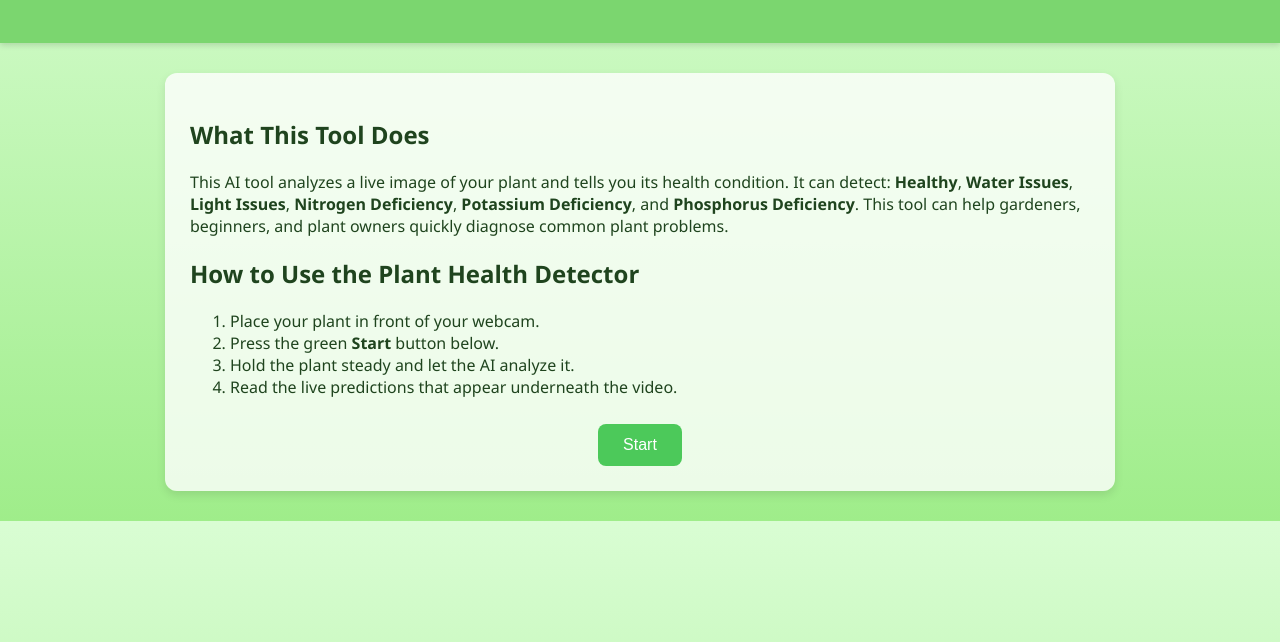
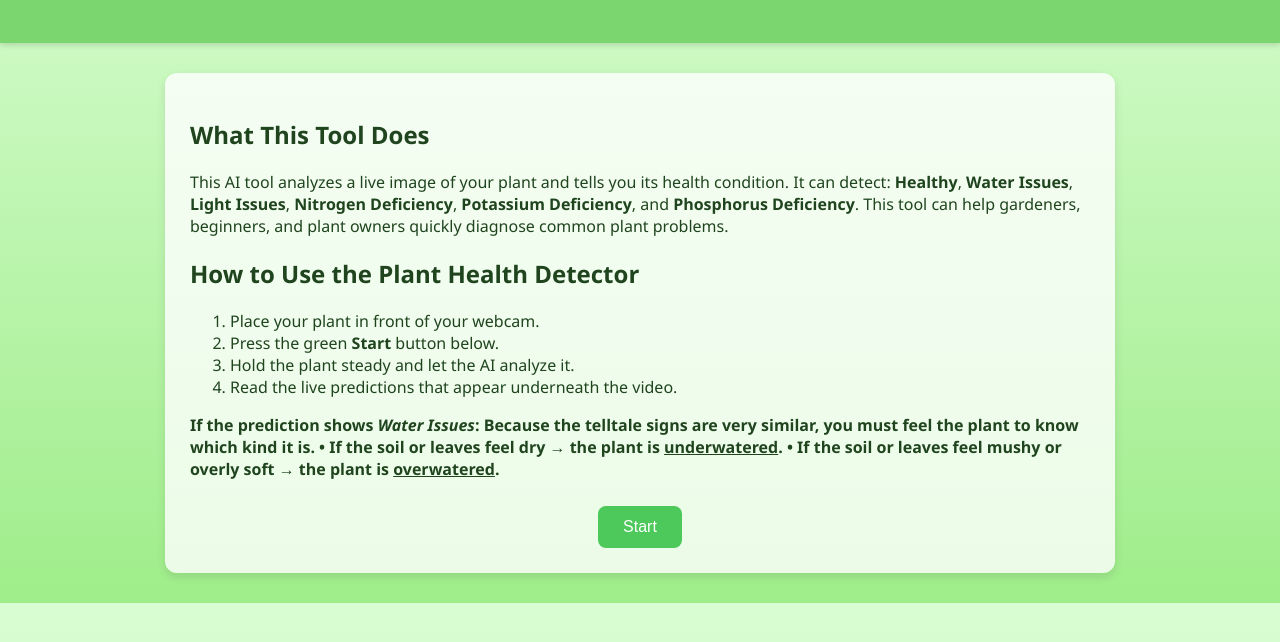
Before and after one commit to Sameerthewise/PlantHealthChecker, a plain HTML site: page index.html in a window 1280 px wide. Shown: the part 126-768 px from the top of the page. Drawn offline with Linux system fonts and the light colour scheme.

Commit message:
Update index.html

```diff
--- a/index.html
+++ b/index.html
@@ -95,6 +95,14 @@
     <li>Read the live predictions that appear underneath the video.</li>
 </ol>
 
+<p><strong>
+If the prediction shows <em>Water Issues</em>:
+Because the telltale signs are very similar, you must feel the plant to know which kind it is.
+• If the soil or leaves feel dry → the plant is <u>underwatered</u>.
+• If the soil or leaves feel mushy or overly soft → the plant is <u>overwatered</u>.
+</strong></p>
+
+
     <center>
         <button type="button" onclick="init()">Start</button>
     </center>
```
Lines whose indentation alone changed are shown as unchanged.
